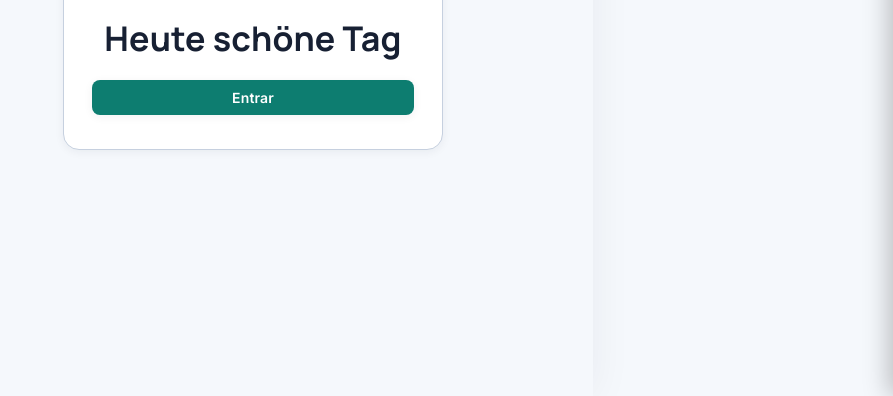
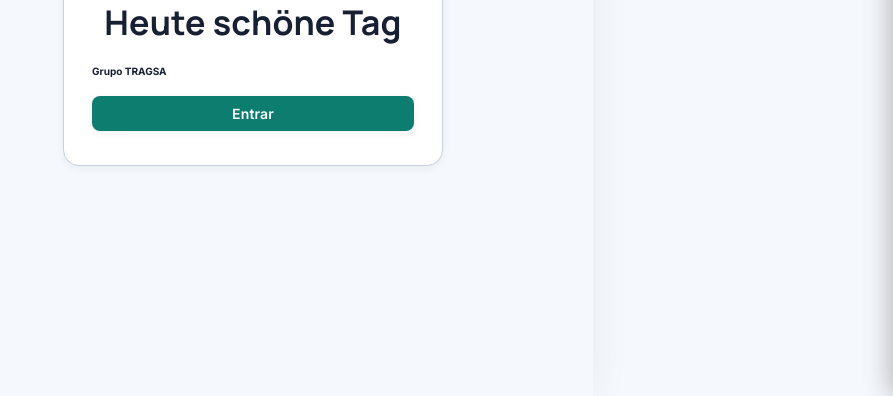
Before and after one commit to larrygon72/Values_irradiation_Co60, a website: page index.html in a window 1280 px wide. Shown: the part 404-800 px from the top of the page, without its empty margins (387-1280 px from the left). Drawn offline with nearby package versions, Linux system fonts and the light colour scheme.

Commit message:
Actualizar index.html

```diff
--- a/index.html
+++ b/index.html
@@ -262,7 +262,7 @@
   <div class="lb">
     <img src="img/logo_tie_mosquito.png" class="welcome-logo" alt="Heute Mosquito Team">
     <div class="welcome-title">Heute schöne Tag</div>
-    <!--<h2>Bienvenidos al departamento de irradiación</h2>-->
+    <h6>Grupo TRAGSA</h6>
     <button class="btn bt bw" onclick="go('sl')">Entrar</button>
   </div>
 </div>
```
